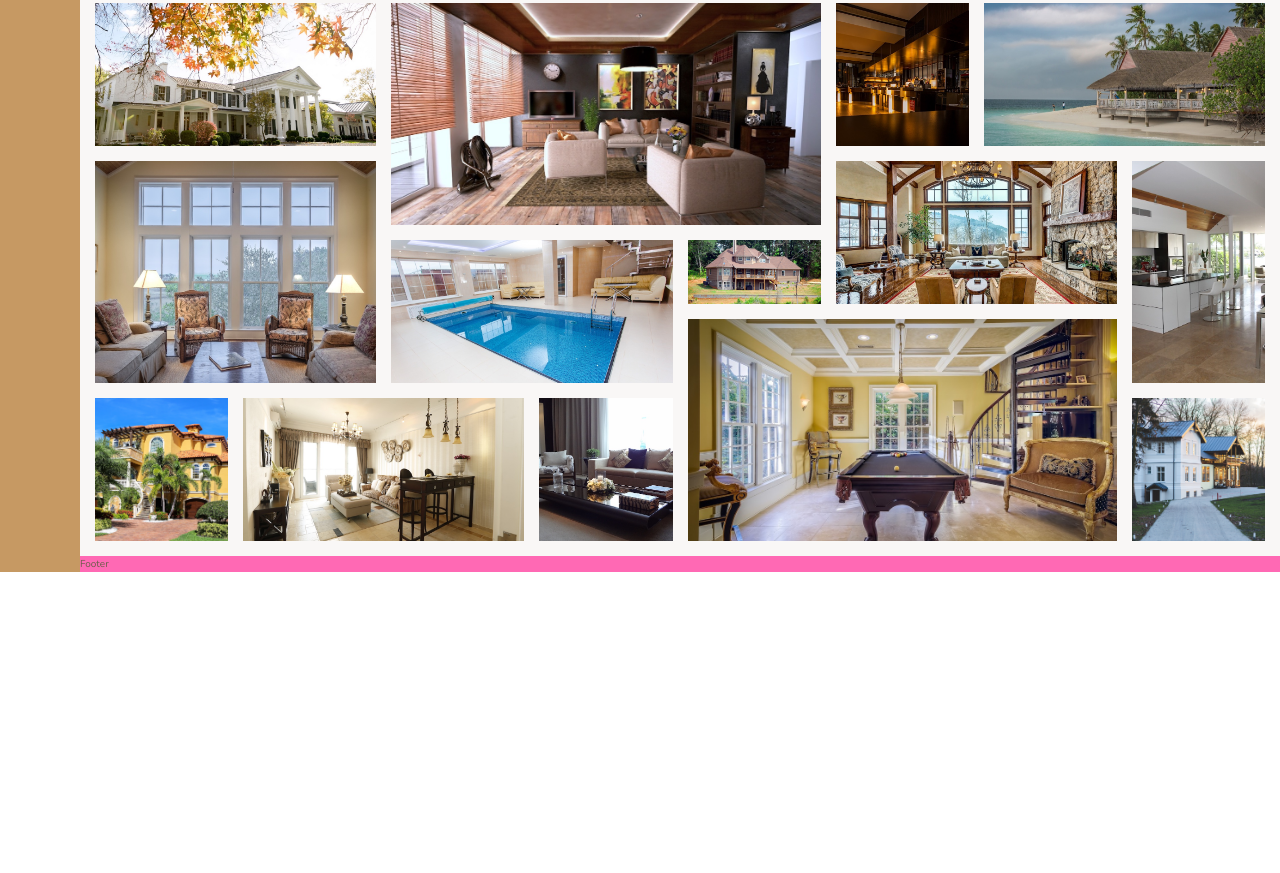
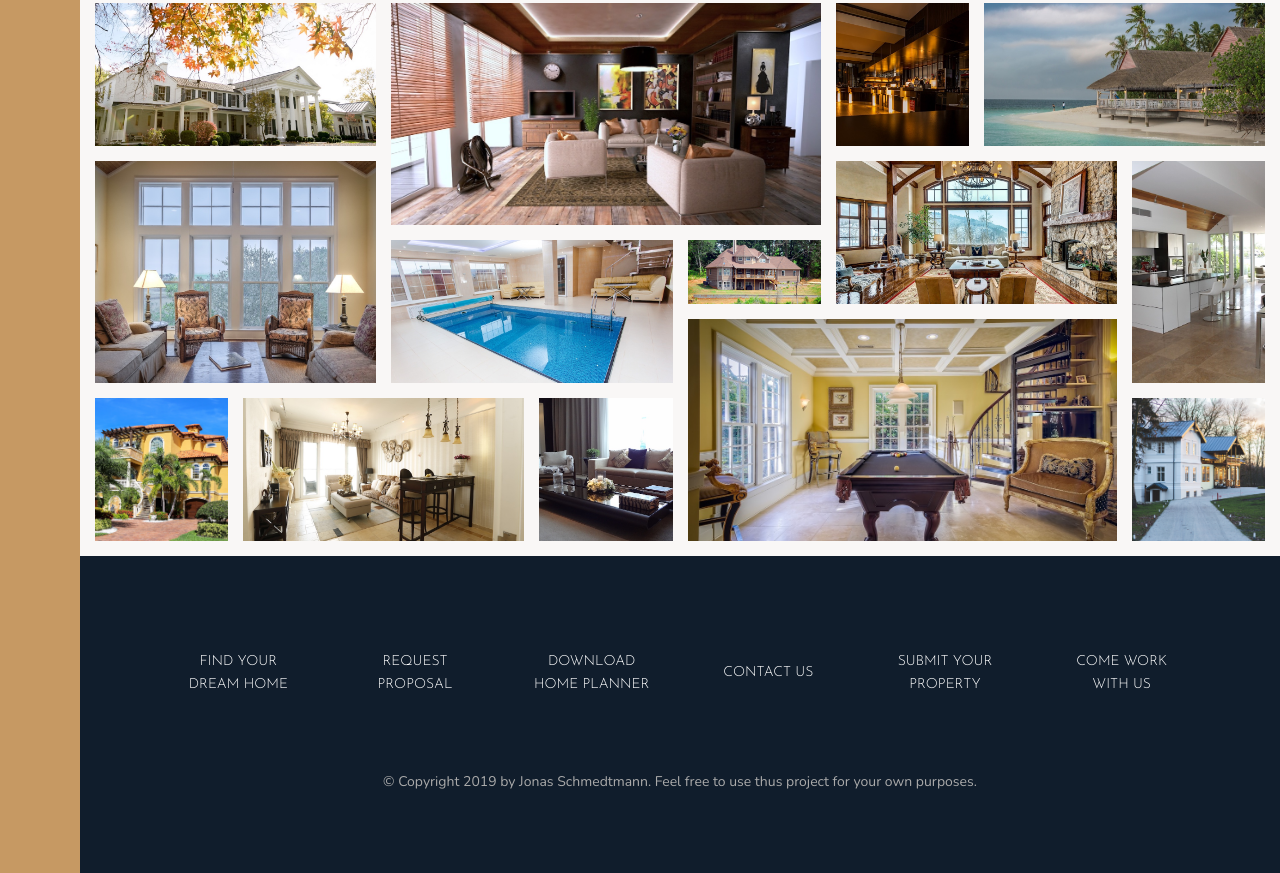
Before and after one commit to RatkoG/nexter, a website: page index.html in a window 1280 px wide. Shown: the part 3088-3961 px from the top of the page. Before the commit the page ends 3660 px from the top, so only its background shows below. Drawn offline with nearby package versions, Linux system fonts and the light colour scheme.

Commit message:
Footer section

```diff
--- a/index.html
+++ b/index.html
@@ -301,7 +301,19 @@
     <figure class="gallery__item gallery__item--14"><img src="img/gal-14.jpeg" alt="Gallery image" class="gallery__img">
     </figure>
   </section>
-  <footer class="footer">Footer</footer>
+  <footer class="footer">
+    <ul class="nav">
+      <li class="nav__item"><a href="#" class="nav__link">Find your dream home</a></li>
+      <li class="nav__item"><a href="#" class="nav__link">Request proposal</a></li>
+      <li class="nav__item"><a href="#" class="nav__link">Download home planner</a></li>
+      <li class="nav__item"><a href="#" class="nav__link">Contact us</a></li>
+      <li class="nav__item"><a href="#" class="nav__link">Submit your property</a></li>
+      <li class="nav__item"><a href="#" class="nav__link">Come work with us</a></li>
+    </ul>
+    <p class="copyright">
+      &copy; Copyright 2019 by Jonas Schmedtmann. Feel free to use thus project for your own purposes.
+    </p>
+  </footer>
 </body>
 
 </html>
--- a/sass/_footer.scss
+++ b/sass/_footer.scss
@@ -1,4 +1,39 @@
 .footer {
-  background-color: hotpink;
+  background-color: $color-secondary;
   grid-column: full-start/full-end;
+  padding: 8rem;
 }
+
+.nav {
+  list-style: none;
+  display: grid;
+  grid-template-columns: repeat(auto-fit, minmax(15rem, 1fr));
+  grid-gap: 2rem;
+  align-items: center;
+
+  &__link:link,
+  &__link:visited {
+    font-size: 1.4rem;
+    color: #fff;
+    text-decoration: none;
+    font-family: $font-display;
+    text-transform: uppercase;
+    text-align: center;
+    padding: 1.5rem;
+    display: block;
+    transition: all .2s;
+  }
+
+  &__link:hover,
+  &__link:active {
+    background-color: rgba($color: #fff, $alpha: .05);
+    transform: translateY(-3px);
+  }
+}
+
+.copyright {
+  font-size: 1.4rem;
+  color: $color-grey-light-2;
+  margin-top: 6rem;
+  text-align: center;
+}
```
Also changed, not shown: css/style.css.
